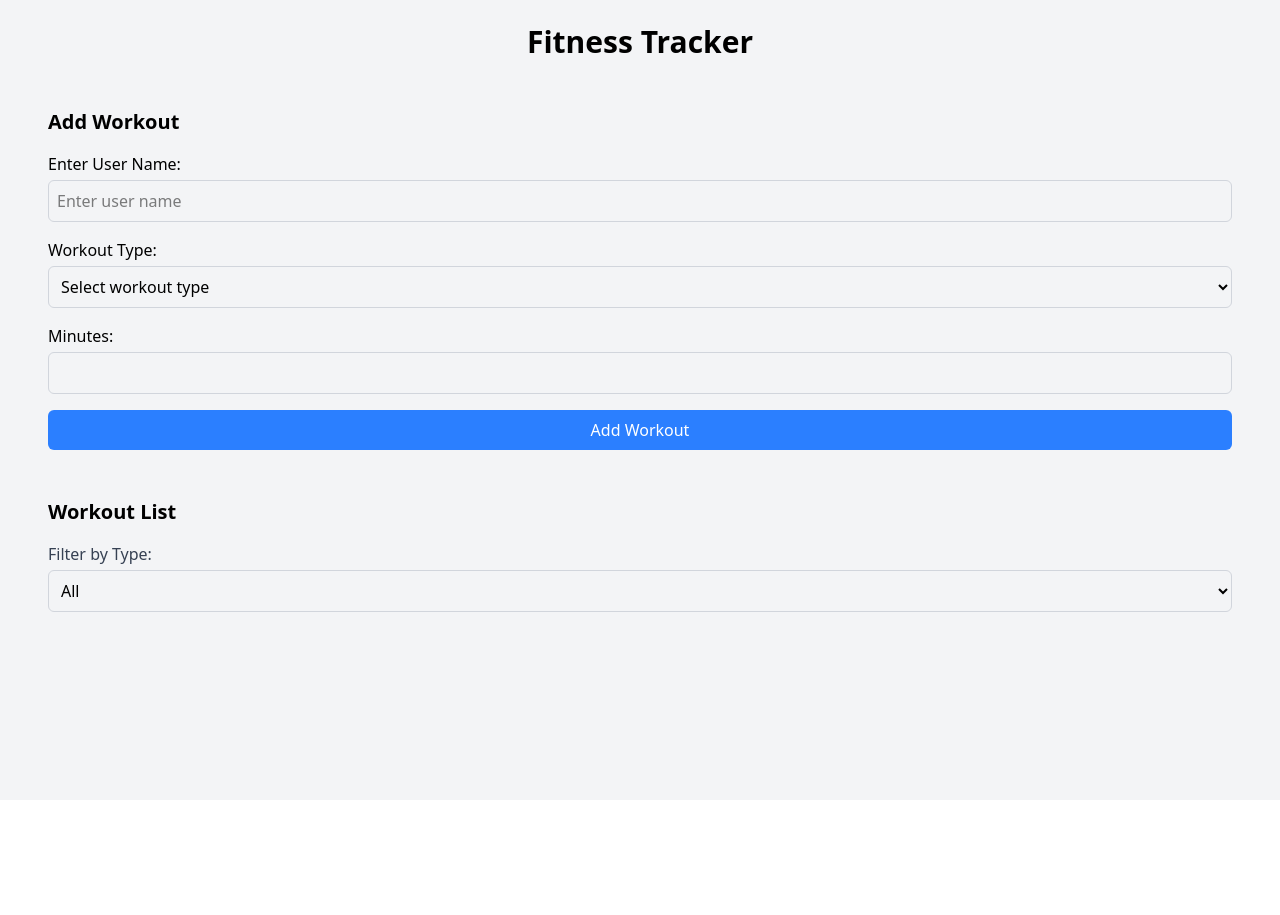
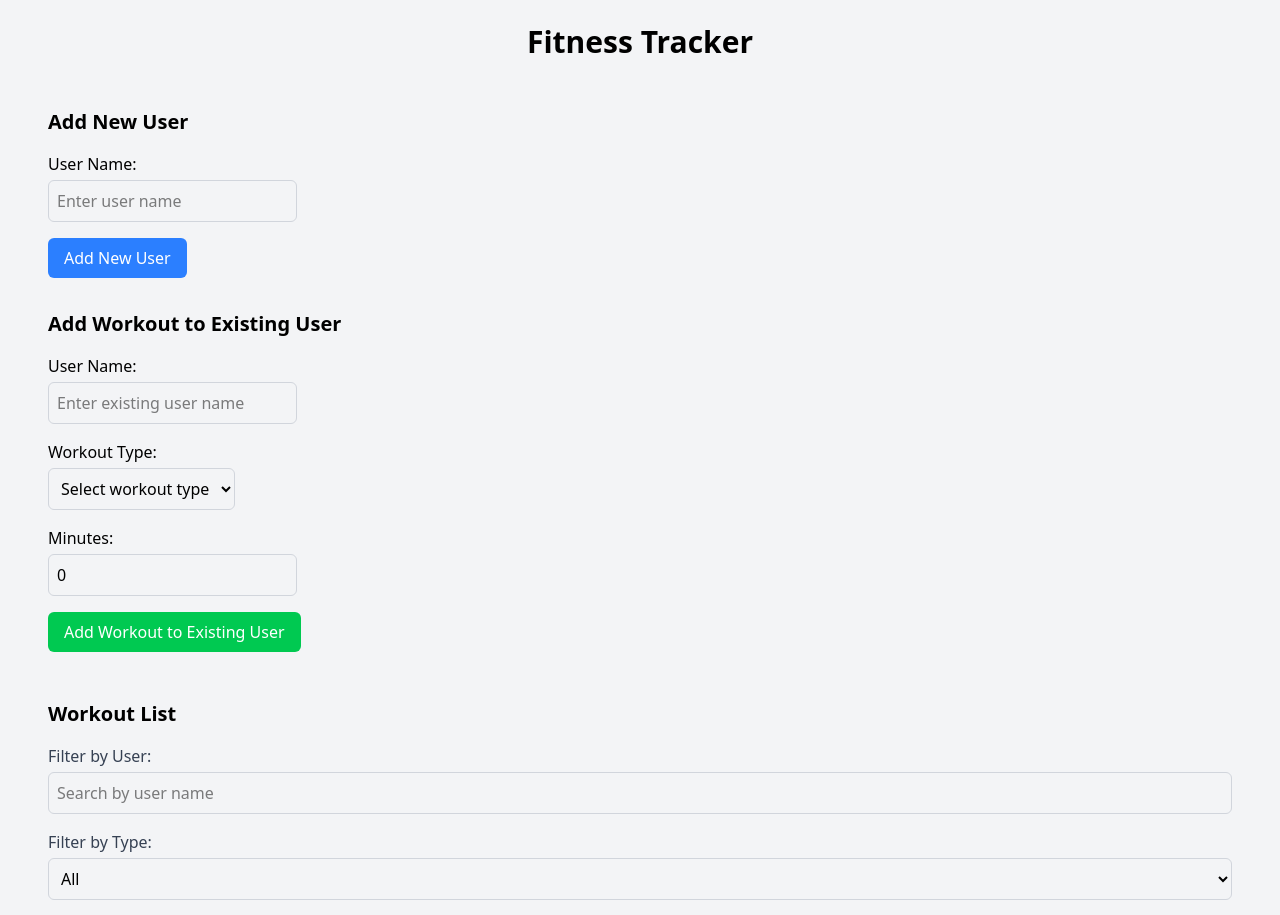
Before and after one commit to yakatyansh/fitness-tracker, an Angular app: page / in a window 1280 px wide. Shown: the top 915 px of the page. Before the commit the page ends 800 px from the top, so only its background shows below. Built offline with nearby package versions, Linux system fonts and the light colour scheme.

Commit message:
main implementation is done

```diff
--- a/src/app/app.component.html
+++ b/src/app/app.component.html
@@ -6,4 +6,8 @@
     <div class="max-w-full mx-auto p-6 rounded-lg ">
       <app-workout-list></app-workout-list>
     </div>
+    <div class="max-w-full mx-auto p-6 rounded-lg ">
+      <app-workout-chart></app-workout-chart>
+    </div>
+
   </div>
--- a/src/app/app.component.ts
+++ b/src/app/app.component.ts
@@ -3,11 +3,12 @@ import { RouterOutlet } from '@angular/router';
 import { AddWorkoutComponent } from './components/add-workout/add-workout.component';
 import { WorkoutListComponent } from "./components/workout-list/workout-list.component";
 import { FormsModule } from '@angular/forms';
+import { WorkoutChartComponent } from "./components/workout-chart/workout-chart.component";
 
 @Component({
   selector: 'app-root',
   standalone: true,
-  imports: [FormsModule, AddWorkoutComponent, WorkoutListComponent],
+  imports: [FormsModule, AddWorkoutComponent, WorkoutListComponent, WorkoutChartComponent],
   templateUrl:'./app.component.html',
   styleUrl: './app.component.css'
 })
--- a/src/app/components/add-workout/add-workout.component.html
+++ b/src/app/components/add-workout/add-workout.component.html
@@ -1,30 +1,46 @@
-<div>
-    <h2 class="text-xl font-bold mb-4">Add Workout</h2>
+<div class="space-y-8">
+  <!-- Add New User Form -->
+  <div>
+    <h2 class="text-xl font-bold mb-4">Add New User</h2>
+    <label class="block mb-1 font-medium">User Name:</label>
+    <input type="text" [(ngModel)]="UserName" class="w-max p-2 border border-gray-300 rounded-md" placeholder="Enter user name"/>
+    <div>
 
+      <button
+      class="mt-4 w-max px-4 bg-blue-500 text-white py-2 rounded-md"
+      (click)="addUser()"
+      >
+      Add New User
+    </button>
+  </div>
+  </div>
 
-    <label class="block mb-1 font-medium">Enter User Name:</label>
-    <input type="text" [(ngModel)]="UserName" class="w-full p-2 border border-gray-300 rounded-md" placeholder="Enter user name"/>
+  <!-- Add Workout to Existing User Form -->
+  <div>
+    <h2 class="text-xl font-bold mb-4">Add Workout to Existing User</h2>
+    <label class="block mb-1 font-medium">User Name:</label>
+    <input type="text" [(ngModel)]="UserName" class="w-max p-2 border border-gray-300 rounded-md" placeholder="Enter existing user name"/>
 
-
-    <!-- Select Workout Type -->
     <label class="block mt-4 mb-1 font-medium">Workout Type:</label>
-    <select [(ngModel)]="selectedWorkoutType" class="w-full p-2 border border-gray-300 rounded-md">
+    <select [(ngModel)]="selectedWorkoutType" class="w-max p-2 border border-gray-300 rounded-md">
       <option value="" disabled>Select workout type</option>
       <option value="Running">Running</option>
       <option value="Cycling">Cycling</option>
       <option value="Swimming">Swimming</option>
       <option value="Yoga">Yoga</option>
+      <option value="Strength Training">Strength Training</option>
     </select>
 
-    <!-- Enter Minutes -->
     <label class="block mt-4 mb-1 font-medium">Minutes:</label>
-    <input type="number" [(ngModel)]="workoutMinutes" class="w-full p-2 border border-gray-300 rounded-md" />
+    <input type="number" [(ngModel)]="workoutMinutes" class="w-max p-2 border border-gray-300 rounded-md" />
+    <div>
 
-    <!-- Add Workout Button -->
-    <button
-      class="mt-4 w-full bg-blue-500 text-white py-2 rounded-md"
-      (click)="addWorkout()"
-    >
-      Add Workout
+      <button
+      class="mt-4 w-max px-4 bg-green-500 text-white py-2 rounded-md"
+      (click)="addWorkoutToExistingUser()"
+      >
+      Add Workout to Existing User
     </button>
   </div>
+  </div>
+</div>
--- a/src/app/components/add-workout/add-workout.component.ts
+++ b/src/app/components/add-workout/add-workout.component.ts
@@ -1,6 +1,6 @@
 import { Component, EventEmitter, Output } from '@angular/core';
 import { CommonModule } from '@angular/common';
-import { FormsModule } from '@angular/forms';
+import { FormsModule, ReactiveFormsModule } from '@angular/forms';
 
 interface Workout {
   user: string;
@@ -17,61 +17,59 @@ interface User {
 @Component({
   selector: 'app-add-workout',
   standalone: true,
-  imports: [CommonModule,FormsModule],
+  imports: [CommonModule, ReactiveFormsModule, FormsModule],
   templateUrl: './add-workout.component.html',
 })
 export class AddWorkoutComponent {
   users: User[] = [];
-  workouts: Workout[] = [];
-
-  selectedUserId: number | null = null;
   selectedWorkoutType: string = '';
-  workoutMinutes: number | null = null;
+  workoutMinutes: number = 0;
   UserName: string = '';
 
   @Output() workoutAdded = new EventEmitter<void>();
 
-  constructor() { }
-
   ngOnInit() {
-    if (typeof window !== 'undefined') {
-      const storedWorkouts = localStorage.getItem('workouts');
-      this.workouts = storedWorkouts ? JSON.parse(storedWorkouts) : [];
-    }
+    this.loadUsers();
   }
 
   loadUsers() {
-    const data = localStorage.getItem('userData');
-    if (data) {
-      this.users = JSON.parse(data);
-    }
+    const storedUsers = localStorage.getItem('userData');
+    this.users = storedUsers ? JSON.parse(storedUsers) : [];
   }
 
-  addWorkout() {
-    if (this.UserName === "" || !this.selectedWorkoutType || this.workoutMinutes === null) {
+  addUser() {
+    if (this.UserName === "" || !this.selectedWorkoutType || this.workoutMinutes === 0) {
       alert('Please fill all fields!');
       return;
     }
 
-    const user = this.users.find(u => u.id === this.selectedUserId);
+    const newUser: User = {
+      id: Date.now(),
+      name: this.UserName,
+      workouts: [{
+        user: this.UserName,
+        type: this.selectedWorkoutType,
+        minutes: this.workoutMinutes,
+      }],
+    };
+
+    this.users.push(newUser);
+    localStorage.setItem('userData', JSON.stringify(this.users));
+    alert('User added successfully!');
+  }
+
+  addWorkoutToExistingUser() {
+    const user = this.users.find(u => u.name === this.UserName);
     if (user) {
       user.workouts.push({
         user: this.UserName,
         type: this.selectedWorkoutType,
         minutes: this.workoutMinutes,
       });
-
       localStorage.setItem('userData', JSON.stringify(this.users));
-      this.workoutAdded.emit();
-
-      alert('Workout added successfully!');
-      this.resetForm();
+      alert('Workout added to existing user!');
+    } else {
+      alert('User not found!');
     }
   }
-
-  resetForm() {
-    this.UserName = '';
-    this.selectedWorkoutType = '';
-    this.workoutMinutes = null;
-  }
 }
--- a/src/app/components/workout-list/workout-list.component.html
+++ b/src/app/components/workout-list/workout-list.component.html
@@ -1,5 +1,10 @@
 <div>
   <h2 class="text-xl font-bold mb-4">Workout List</h2>
+
+  <div class="mb-4">
+    <label class="block mb-1 font-medium text-gray-700">Filter by User:</label>
+    <input type="text" [(ngModel)]="filteredName" (input)="filterByUser()" class="w-full p-2 border border-gray-300 rounded-md" placeholder="Search by user name"/>
+  </div>
 
   <div class="mb-4">
     <label class="block mb-1 font-medium text-gray-700">Filter by Type:</label>
@@ -13,10 +18,36 @@
   </div>
 
   <ul class="divide-y divide-gray-300">
-    <li *ngFor="let workout of filteredWorkouts" class="p-2 flex justify-between">
-      <!-- <span class="font-semibold">{{ workout.user.name }}</span> -->
+    <li *ngFor="let workout of paginatedWorkouts" class="p-2 flex justify-between">
+      <span class="font-semibold">{{ workout.user }}</span>
       <span class="font-semibold">{{ workout.type }}</span>
       <span>{{ workout.minutes }} min</span>
     </li>
   </ul>
+
+  <!-- Pagination Controls -->
+  <div class="flex justify-between items-center mt-4">
+    <button
+      (click)="prevPage()"
+      [disabled]="currentPage === 1"
+      class="px-4 py-2 bg-blue-500 text-white rounded-md hover:bg-blue-600 disabled:bg-gray-300 disabled:cursor-not-allowed">
+      Previous
+    </button>
+
+    <div class="flex items-center space-x-4">
+      <label for="itemsPerPage" class="text-sm font-medium">Items per page:</label>
+      <select id="itemsPerPage" [(ngModel)]="itemsPerPage" (change)="paginate()" class="px-2 py-1 border rounded-md">
+        <option value="5">5</option>
+        <option value="10">10</option>
+        <option value="15">15</option>
+      </select>
+    </div>
+
+    <button
+      (click)="nextPage()"
+      [disabled]="currentPage * itemsPerPage >= filteredWorkouts.length"
+      class="px-4 py-2 bg-blue-500 text-white rounded-md hover:bg-blue-600 disabled:bg-gray-300 disabled:cursor-not-allowed">
+      Next
+    </button>
+  </div>
 </div>
--- a/src/app/components/workout-list/workout-list.component.ts
+++ b/src/app/components/workout-list/workout-list.component.ts
@@ -1,5 +1,6 @@
 import { Component, OnInit } from '@angular/core';
 import { CommonModule } from '@angular/common';
+import { FormsModule } from '@angular/forms';
 
 interface Workout {
   user: string;
@@ -16,25 +17,27 @@ interface User {
 @Component({
   selector: 'app-workout-list',
   standalone: true,
-  imports: [CommonModule],
+  imports: [CommonModule, FormsModule],
   templateUrl: './workout-list.component.html',
 })
 export class WorkoutListComponent implements OnInit {
   users: User[] = [];
   filteredWorkouts: Workout[] = [];
+  filteredName: string = '';
+  currentPage: number = 1;
+  itemsPerPage: number = 5; // Default items per page
+  paginatedWorkouts: Workout[] = [];
 
   ngOnInit() {
-    this.loadData();
+    this.loadUsers();
+    this.filteredWorkouts = this.getAllWorkouts();
+    this.paginate();
   }
 
-  loadData() {
-    const data = localStorage.getItem('userData');
-    if (data) {
-      this.users = JSON.parse(data);
-    }
-    this.filteredWorkouts = this.getAllWorkouts();
+  loadUsers() {
+    const storedUsers = localStorage.getItem('userData');
+    this.users = storedUsers ? JSON.parse(storedUsers) : [];
   }
-
 
   getAllWorkouts(): Workout[] {
     return this.users.flatMap(user => user.workouts);
@@ -45,10 +48,33 @@ export class WorkoutListComponent implements OnInit {
     this.filteredWorkouts = selectedValue
       ? this.getAllWorkouts().filter(workout => workout.type === selectedValue)
       : this.getAllWorkouts();
+    this.paginate();
   }
 
+  filterByUser() {
+    if (this.filteredName) {
+      this.filteredWorkouts = this.getAllWorkouts().filter(workout =>
+        workout.user.toLowerCase().includes(this.filteredName.toLowerCase())
+      );
+    } else {
+      this.filteredWorkouts = this.getAllWorkouts();
+    }
+    this.paginate();
+  }
 
-  refreshWorkouts() {
-    this.loadData();
+  paginate() {
+    const startIndex = (this.currentPage - 1) * this.itemsPerPage;
+    const endIndex = this.currentPage * this.itemsPerPage;
+    this.paginatedWorkouts = this.filteredWorkouts.slice(startIndex, endIndex);
+  }
+
+  nextPage() {
+    this.currentPage++;
+    this.paginate();
+  }
+
+  prevPage() {
+    this.currentPage--;
+    this.paginate();
   }
 }
```
